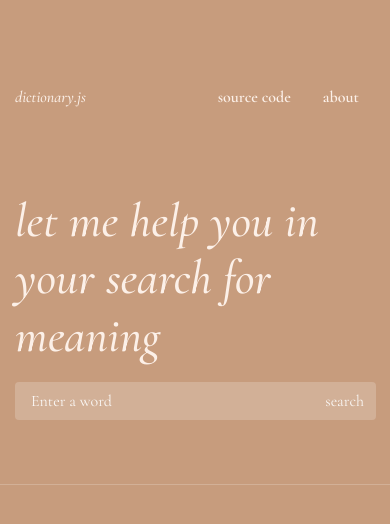
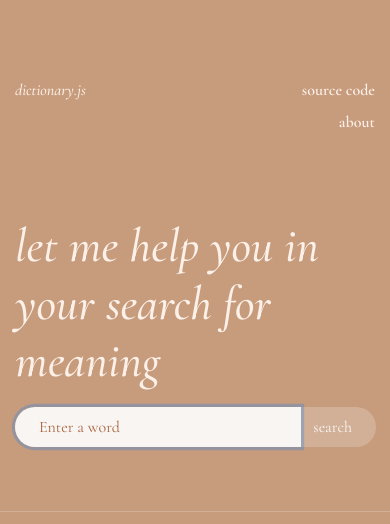
Before and after one commit to kimberleychallis/dictionary-react, a React (Create React App) app: page / in a window 390 px wide. Shown: the top 524 px of the page. Built offline with nearby package versions, Linux system fonts and the light colour scheme; no server answers.

Commit message:
Made design responsive

```diff
--- a/src/App.js
+++ b/src/App.js
@@ -8,10 +8,10 @@ function App() {
         <div className="container">
           <header className="App-header">
             <div className="row">
-              <div className="col-3">
+              <div className="col">
                 <h1>dictionary.js</h1>
               </div>
-              <div className="col-9 menubar">
+              <div className="col menubar">
                 <ul>
                   <li>
                     <a href="https://github.com/kimberleychallis/dictionary-react">
--- a/src/App.scss
+++ b/src/App.scss
@@ -20,7 +20,7 @@ body {
 
 .App-header {
   font-size: 1rem;
-  margin-top: calc(4rem + 2vh);
+  margin-top: calc(2rem + 5vh);
 
   h1 {
     font-style: italic;
@@ -29,12 +29,13 @@ body {
   }
 
   .menubar {
+    display: inline-block;
     text-align: right;
 
     li {
       list-style-type: none;
       display: inline-block;
-      padding: 0 1rem;
+      padding: 0 0 0 1rem;
     }
     a {
       color: $textColour;
@@ -62,20 +63,23 @@ body {
     border: none;
     color: white;
     font-size: 1rem;
-    padding: 1rem;
+    padding: 1.25rem 1.5rem;
     transition: 250ms ease-in-out;
+    border-radius: 30px;
   }
 
   input.form-control::placeholder {
     color: rgba(255, 255, 255, 0.9);
   }
 
-  input.form-control:hover::placeholder {
+  input.form-control:hover::placeholder,
+  input.form-control:focus::placeholder {
     color: $secondaryColour;
   }
 
   input.form-control:hover,
-  input.form-control:focus {
+  input.form-control:focus,
+  input.form-control:active {
     background-color: rgba(255, 255, 255, 0.9);
     color: $secondaryColour;
   }
@@ -85,6 +89,8 @@ body {
     border: none;
     color: rgba(255, 255, 255, 0.9);
     left: 1px;
+    border-radius: 30px;
+    padding-right: 1.5rem;
   }
 
   .input-group button:hover {
@@ -94,26 +100,30 @@ body {
 }
 
 .App-body {
+  border-bottom: $appBorder;
   margin-bottom: 4rem;
-  border-bottom: $appBorder;
+
   .headword {
+    margin-bottom: 4rem;
+  }
+
+  .word {
     font-size: 10rem;
-    margin-bottom: 4rem;
     font-weight: 800;
   }
 
   .pronunciation {
+    background-color: $mainColour;
+    border-radius: 30px;
     border: $appBorder;
-    border-radius: 30px;
-    padding: 0.25rem 2rem;
-    background-color: $mainColour;
     color: $textColour;
+    display: inline-block;
     font-family: "Times New Roman", Times, sans-serif, serif;
     font-size: 1rem;
+    font-weight: 400;
     letter-spacing: 0.1rem;
-    margin-top: -1rem;
-    font-weight: 400;
-    display: inline-block;
+    padding: 0.25rem 2rem;
+    white-space: nowrap;
 
     &:hover {
       text-decoration: none;
@@ -124,19 +134,22 @@ body {
     }
   }
 
-  .details {
+  // .details {
+  //   border-top: $appBorder;
+  // }
+
+  .entry {
+    padding: 1rem 2rem;
+    border-right: $appBorder;
+    border-left: $appBorder;
     border-top: $appBorder;
   }
 
-  .entry {
-    padding: 1rem 2rem;
-  }
-
   .partOfSpeech {
+    font-style: italic;
+    padding: 1.4rem 2rem 1rem 2rem;
     text-align: right;
-    border-right: $appBorder;
-    padding: 1.4rem 2rem;
-    font-style: italic;
+    border-top: $appBorder;
   }
 
   .definition {
@@ -149,10 +162,10 @@ body {
   }
 
   .phrases {
-    border-left: $appBorder;
-    padding: 1.5rem 2rem;
     font-size: 1rem;
     line-height: 1.5;
+    padding: 1.5rem 2rem;
+    border-top: $appBorder;
   }
 
   .example {
@@ -160,10 +173,10 @@ body {
   }
 
   .-small-caps {
+    font-size: 0.75rem;
+    font-weight: 800;
+    letter-spacing: 0.15rem;
     text-transform: uppercase;
-    font-size: 0.75rem;
-    letter-spacing: 0.15rem;
-    font-weight: 800;
   }
 
   h4 {
@@ -172,20 +185,26 @@ body {
 
   h5 {
     font-size: 1rem;
+    font-style: italic;
     font-weight: 800;
-    font-style: italic;
     padding-top: 0.19rem;
   }
 
   ul {
+    line-height: 1.5;
     padding-inline-start: 0;
-    line-height: 1.5;
   }
 
   li {
+    display: inline-block;
     list-style-type: none;
-    display: inline-block;
     padding: 0 0.25rem;
+  }
+
+  @media screen and (max-width: 768px) {
+    .partOfSpeech {
+      text-align: left;
+    }
   }
 }
 
@@ -195,11 +214,11 @@ body {
 
   .photo {
     border-radius: 50%;
+    border: $appBorder;
+    filter: grayscale(100%) brightness(1.1);
     margin-bottom: 4rem;
-    filter: grayscale(100%) brightness(1.1);
-    max-width: 175px;
+    max-width: 80%;
     opacity: 0.75;
-    border: $appBorder;
     padding: 10px;
   }
 }
--- a/src/Dictionary.js
+++ b/src/Dictionary.js
@@ -62,6 +62,7 @@ const Dictionary = () => {
                     aria-label="Word search"
                     aria-describedby="button-addon2"
                     onChange={handleEntry}
+                    autoFocus
                     required
                   />
                   <div className="input-group-append">
--- a/src/Meaning.js
+++ b/src/Meaning.js
@@ -4,15 +4,15 @@ import Synonym from "./Synonym";
 const Meaning = (props) => {
   return (
     <div className="details">
-      <div className="container">
+      <div className="container-fluid">
         <div className="row">
-          <div className="col-2 partOfSpeech">
+          <div className="col-md-2 partOfSpeech">
             <p>{props.resultDetails.partOfSpeech}</p>
           </div>
 
           {/* BEGINNING OF A DEFINITION */}
 
-          <div className="col-6 entry">
+          <div className="col-md-6 entry">
             {props.resultDetails.definitions.map((definition, index) => {
               return (
                 <div key={index}>
@@ -25,7 +25,7 @@ const Meaning = (props) => {
             })}
           </div>
 
-          <div className="col col-md-4 phrases">
+          <div className="col-md-4 phrases">
             <p className="-small-caps">in use</p>
 
             {/* EXAMPLE PHRASES */}
--- a/src/Results.js
+++ b/src/Results.js
@@ -5,13 +5,12 @@ const Results = (props) => {
   if (props.results) {
     return (
       <div>
-        <div>
         <div className="container">
-            <div className="row align-items-center word">
-              <div className="col-8">
-                <h3 className="headword">{props.results[0].word}</h3>
+          <div className="row align-items-center headword">
+            <div className="col">
+              <h3 className="word">{props.results[0].word}</h3>
             </div>
-              <div className="col-4 text-right">
+            <div className="col text-right">
               <a
                 href={props.results[0].phonetics[0].audio}
                 className="pronunciation"
@@ -22,7 +21,7 @@ const Results = (props) => {
             </div>
           </div>
         </div>
-        </div>
+
         {props.results[0].meanings.map((meaning, index) => {
           return (
             <div key={index}>
```
Lines whose indentation alone changed are shown as unchanged.
